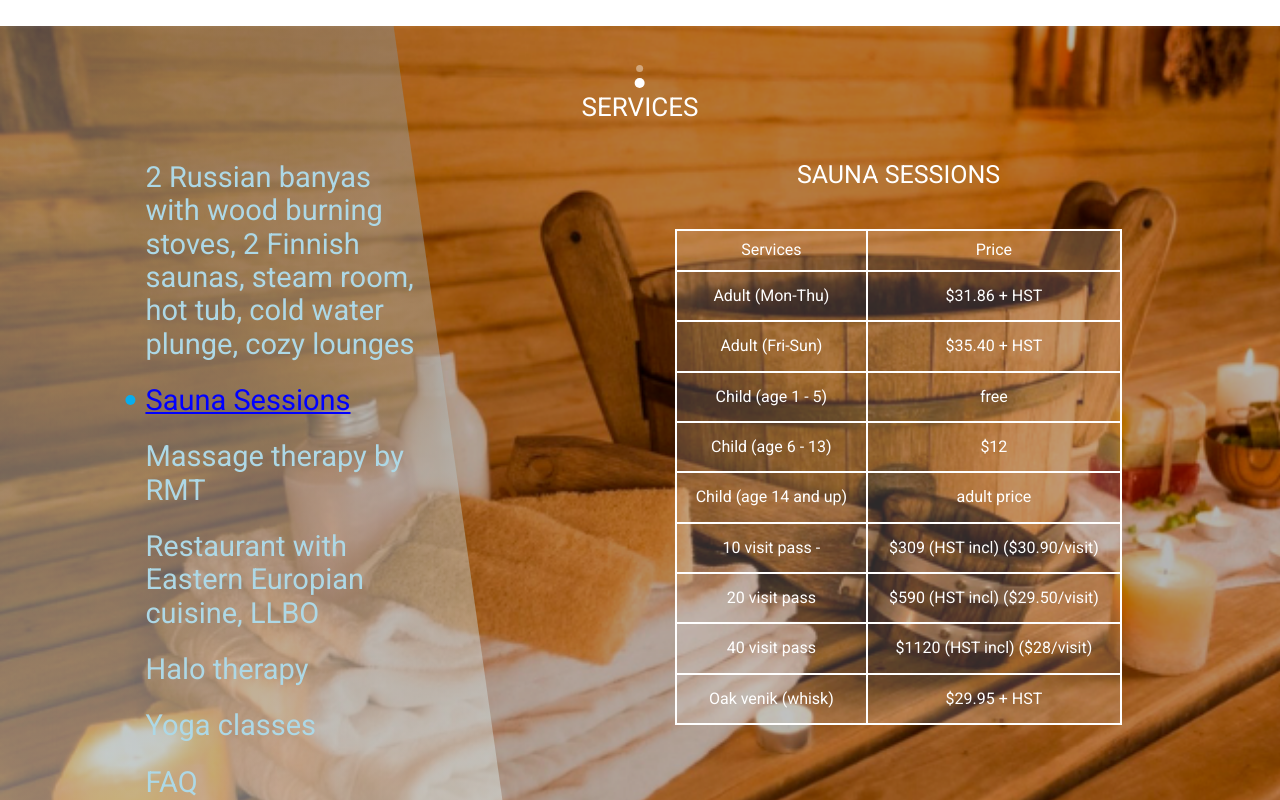
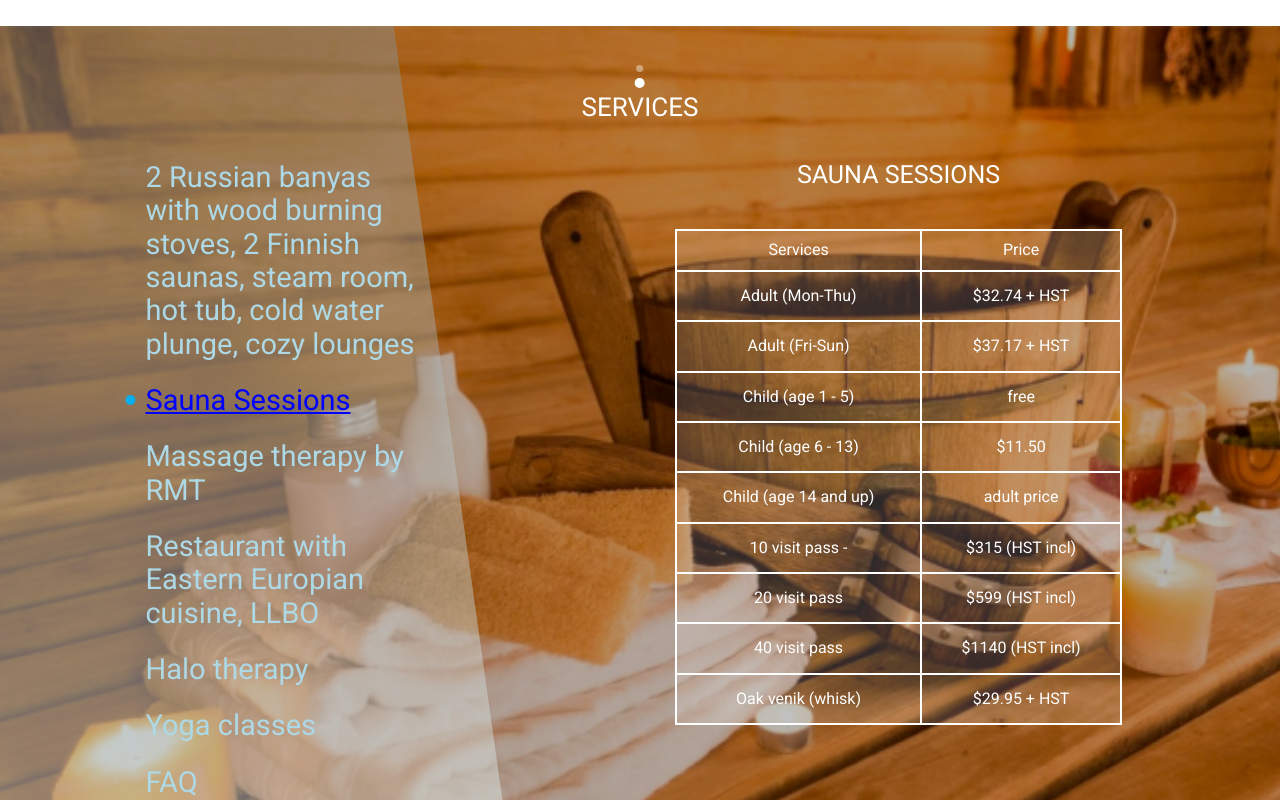
Before and after one commit to vit100/steamul-web, a plain HTML site: page index.html in a window 1280 px wide. Both pictures are taken after a click on the item "Sauna Sessions". Shown: the part 1460-2260 px from the top of the page. Drawn offline with nearby package versions, Linux system fonts and the light colour scheme; a script that the page names is missing.

Commit message:
Price changes

```diff
--- a/index.html
+++ b/index.html
@@ -298,11 +298,11 @@
                 </tr>
                 <tr>
                   <td>Adult (Mon-Thu)</td>
-                  <td>$31.86 + HST</td>
+                  <td>$32.74 + HST</td>
                 </tr>
                 <tr>
                   <td>Adult (Fri-Sun)</td>
-                  <td>$35.40 + HST</td>
+                  <td>$37.17 + HST</td>
                 </tr>
                 <tr>
                   <td>Child (age 1 - 5)</td>
@@ -310,7 +310,7 @@
                 </tr>
                 <tr>
                   <td>Child (age 6 - 13)</td>
-                  <td>$12</td>
+                  <td>$11.50</td>
                 </tr>
                 <tr>
                   <td>Child (age 14 and up)</td>
@@ -318,15 +318,15 @@
                 </tr>
                 <tr>
                   <td>10 visit pass -</td>
-                  <td>$309 (HST incl) ($30.90/visit)</td>
+                  <td>$315 (HST incl)</td>
                 </tr>
                 <tr>
                   <td>20 visit pass</td>
-                  <td>$590 (HST incl) ($29.50/visit)</td>
+                  <td>$599 (HST incl)</td>
                 </tr>
                 <tr>
                   <td>40 visit pass</td>
-                  <td>$1120 (HST incl) ($28/visit)</td>
+                  <td>$1140 (HST incl)</td>
                 </tr>
                 <tr>
                   <td>Oak venik (whisk)</td>
```
